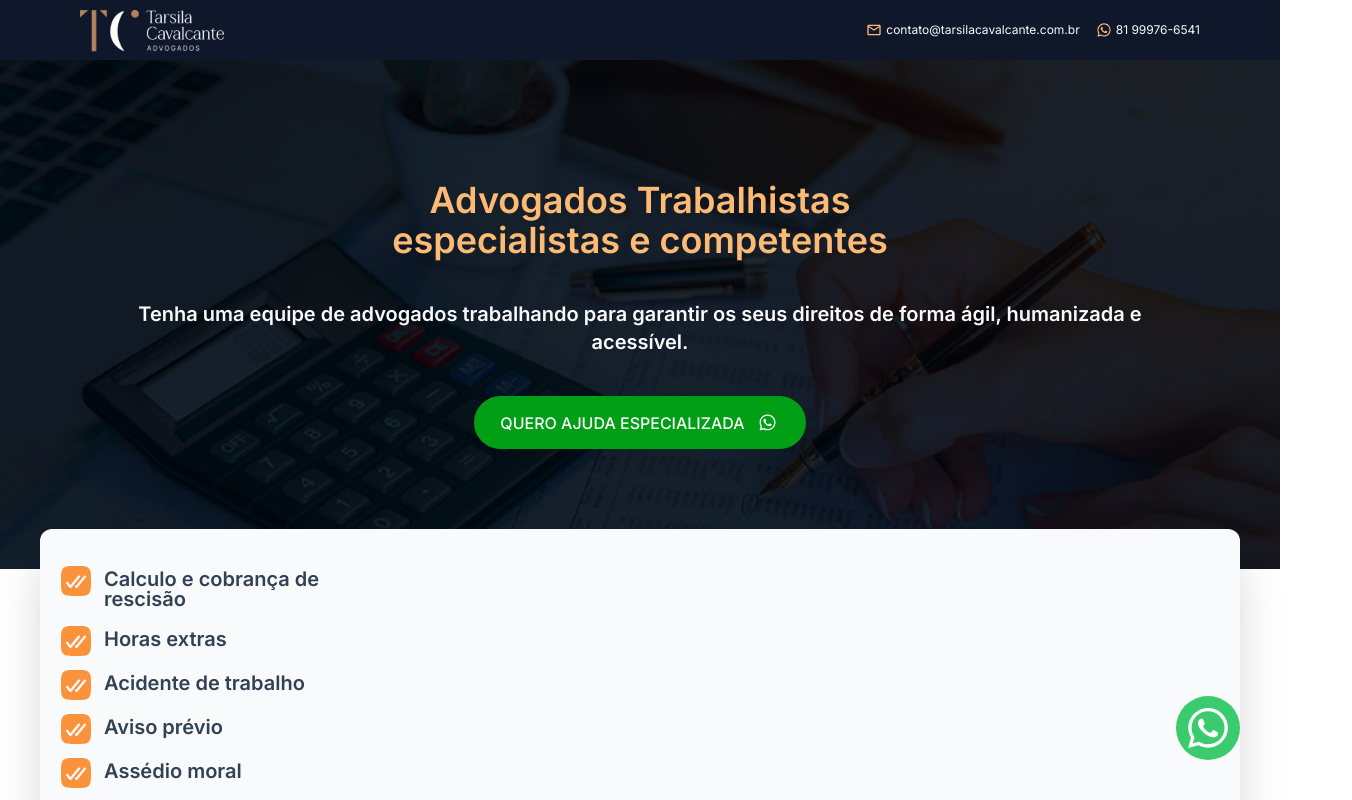
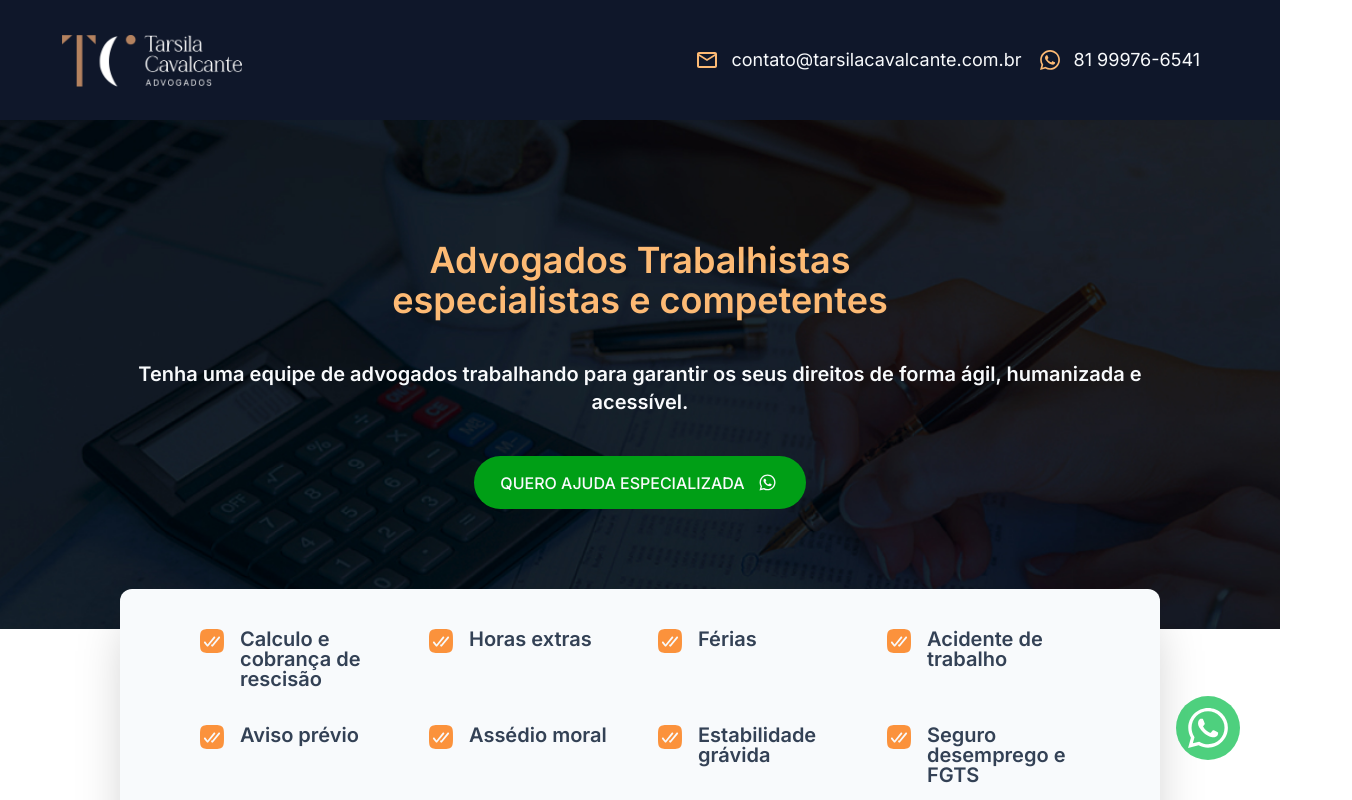
Before and after one commit to matheusmfl/tarsila-cavalcante-advogada, a Next.js app: page /trabalhista in a window 1280 px wide. Shown: the top 800 px of the page, 1352 px wide, since content can reach past the window. Built offline with nearby package versions, Linux system fonts and the light colour scheme.

Commit message:
Update Links Whatsapp

```diff
--- a/src/app/components/CtaSection.tsx
+++ b/src/app/components/CtaSection.tsx
@@ -24,7 +24,7 @@ export function CtaSection() {
        items-center justify-center bg-green-600 hover:bg-green-700 text-slate-50 uppercase rounded-md"
         >
           <a
-            href="https://wa.me/5581999766541?text=Doutora%20Tarsila%20quero%20resolver%20meu%20FIES."
+            href="https://wa.me/5581999766541?text=Quero%20falar%20com%20um%20advogado%20especialista."
             target="_blank"
             rel="noreferrer"
           >
--- a/src/app/components/Footer.tsx
+++ b/src/app/components/Footer.tsx
@@ -8,7 +8,7 @@ export function Footer() {
         <div className="flex mt-2 gap-3 text-center items-center lg:mt-0 justify-center">
           <Icon icon="ic:outline-email" className="h-6 w-6 text-orange-300" />
           <a
-            href="https://wa.me/5581999766541?text=Doutora%20Tarsila%20quero%20resolver%20meu%20FIES."
+            href="https://wa.me/5581999766541?text=Quero%20falar%20com%20um%20advogado%20especialista."
             target="_blank"
             className="font-roboto font-normal font-medium:text-base text-sm text-slate-50"
             rel="noreferrer"
@@ -22,7 +22,7 @@ export function Footer() {
             className="h-6 w-6 text-orange-300"
           />
           <a
-            href="https://wa.me/5581999766541?text=Doutora%20Tarsila%20quero%20resolver%20meu%20FIES."
+            href="https://wa.me/5581999766541?text=Quero%20falar%20com%20um%20advogado%20especialista."
             target="_blank"
             className="font-roboto font-normal font-medium:text-base text-sm text-slate-50"
             rel="noreferrer"
--- a/src/app/components/Header.tsx
+++ b/src/app/components/Header.tsx
@@ -45,7 +45,7 @@ export function Header() {
                 className="h-6 w-6 text-orange-300"
               />
               <a
-                href="https://wa.me/5581999766541?text=Doutora%20Tarsila%20quero%20resolver%20meu%20FIES."
+                href="https://wa.me/5581999766541?text=Quero%20falar%20com%20um%20advogado%20especialista."
                 target="_blank"
                 className="font-roboto font-normal font-medium:text-base text-sm text-slate-50"
                 rel="noreferrer"
@@ -60,7 +60,7 @@ export function Header() {
         aria-label="Chamada para o whatsapp da advogada Tarsila"
         className="rounded-full h-16 w-16 fixed right-2 bottom-2 lg:right-10 animate-pulse lg:bottom-10 bg-green-500 flex items-center justify-center"
       >
-        <a href="https://wa.me/5581999766541?text=Doutora%20Tarsila%20quero%20resolver%20meu%20FIES.">
+        <a href="https://wa.me/5581999766541?text=Quero%20falar%20com%20um%20advogado%20especialista.">
           <Image src={iconWhatsappWhite} alt="" className="h-12 w-12" />
         </a>
       </button>
--- a/src/app/components/HeroSection.tsx
+++ b/src/app/components/HeroSection.tsx
@@ -36,7 +36,7 @@ export function HeroSection() {
        items-center justify-center lg:w-80 bg-green-600 hover:bg-green-700 text-slate-50 uppercase rounded-md"
         >
           <a
-            href="https://wa.me/5581999766541?text=Doutora%20Tarsila%20quero%20resolver%20meu%20FIES."
+            href="https://wa.me/5581999766541?text=Quero%20falar%20com%20um%20advogado%20especialista."
             target="_blank"
             rel="noreferrer"
           >
--- a/src/app/components/divorcio/HeaderDivorcio.tsx
+++ b/src/app/components/divorcio/HeaderDivorcio.tsx
@@ -45,7 +45,7 @@ export function HeaderDivorcio() {
                 className="h-4 w-4 text-orange-300"
               />
               <a
-                href="https://wa.me/5581999766541?text=Doutora%20Tarsila%20quero%20resolver%20meu%20FIES."
+                href="https://wa.me/5581999766541?text=Quero%20falar%20com%20um%20advogado%20especialista."
                 target="_blank"
                 className="font-roboto font-normal font-medium:text-base text-xs text-slate-50"
                 rel="noreferrer"
@@ -60,7 +60,7 @@ export function HeaderDivorcio() {
         aria-label="Chamada para o whatsapp da advogada Tarsila"
         className="rounded-full z-50 h-16 w-16 fixed right-2 bottom-2 lg:right-10 animate-pulse lg:bottom-10 bg-green-500 flex items-center justify-center"
       >
-        <a href="https://wa.me/5581999766541?text=Doutora%20Tarsila%20quero%20resolver%20meu%20FIES.">
+        <a href="https://wa.me/5581999766541?text=Quero%20falar%20com%20um%20advogado%20especialista.">
           <Image src={iconWhatsappWhite} alt="" className="h-12 w-12" />
         </a>
       </button>
--- a/src/app/components/trabalhista/HeaderTrabalhista.tsx
+++ b/src/app/components/trabalhista/HeaderTrabalhista.tsx
@@ -7,19 +7,19 @@ import iconWhatsappWhite from '../../../../public/icons/ic_baseline-whatsapp.svg
 export function HeaderTrabalhista() {
   return (
     <header
-      className="flex font-roboto flex-col lg:px-20 px-6 py-6 xl:py-[10px] items-center justify-center bg-slate-900 w-full
+      className="flex font-roboto flex-col lg:px-20 px-6 py-6  lg:py-10 items-center justify-center bg-slate-900 w-full
     "
     >
       <div
         className="flex lg:flex-row lg:justify-between lg:w-full
        flex-col gap-4 items-center justify-center"
       >
-        <div className="h-10 w-36">
+        <div className="h-10 w-36 lg:scale-125">
           <Image src={logo} alt="Logo Empresa Advocacia" />
         </div>
         <div>
           <nav className="flex gap-2  lg:flex lg:gap-4">
-            <div className="flex  gap-1 text-center items-center justify-center lg:mt-0">
+            <div className="flex  gap-1 lg:gap-3 text-center items-center justify-center lg:mt-0">
               {/* <Icon
                 icon="ic:outline-email"
                 className="h-4 w-4 text-orange-300"
@@ -27,27 +27,27 @@ export function HeaderTrabalhista() {
               <Image
                 src={iconMail}
                 alt=""
-                className="h-4 w-4 text-orange-300"
+                className="h-4 w-4 lg:h-6 lg:w-6 text-orange-300"
               />
               <a
                 href="mailto:contato@tarsilacavalcante.com.br"
                 target="_blank"
-                className="font-roboto font-normal font-medium:text-base text-xs text-slate-50"
+                className="font-roboto font-normal font-medium:text-base text-xs lg:text-lg text-slate-50"
                 rel="noreferrer"
               >
                 contato@tarsilacavalcante.com.br
               </a>
             </div>
-            <div className="flex  gap-1 text-center items-center justify-center lg:mt-0">
+            <div className="flex  gap-1 lg:gap-3 text-center items-center justify-center  lg:mt-0">
               <Image
                 src={iconWhatsapp}
                 alt=""
-                className="h-4 w-4 text-orange-300"
+                className="h-4 w-4 text-orange-300 lg:h-6 lg:w-6"
               />
               <a
-                href="https://wa.me/5581999766541?text=Doutora%20Tarsila%20quero%20resolver%20meu%20FIES."
+                href="https://wa.me/5581999766541?text=Doutora%20Tarsila,%20quero%20acessoria%20Juridica."
                 target="_blank"
-                className="font-roboto font-normal font-medium:text-base text-xs text-slate-50"
+                className="font-roboto font-normal font-medium:text-base text-xs text-slate-50 lg:text-lg"
                 rel="noreferrer"
               >
                 81 99976-6541
@@ -60,7 +60,7 @@ export function HeaderTrabalhista() {
         aria-label="Chamada para o whatsapp da advogada Tarsila"
         className="rounded-full z-50 h-16 w-16 fixed right-2 bottom-2 lg:right-10 animate-pulse lg:bottom-10 bg-green-500 flex items-center justify-center"
       >
-        <a href="https://wa.me/5581999766541?text=Doutora%20Tarsila%20quero%20resolver%20meu%20FIES.">
+        <a href="https://wa.me/5581999766541?text=Quero%20falar%20com%20um%20advogado%20especialista.">
           <Image src={iconWhatsappWhite} alt="" className="h-12 w-12" />
         </a>
       </button>
--- a/src/app/components/trabalhista/Section1.tsx
+++ b/src/app/components/trabalhista/Section1.tsx
@@ -3,83 +3,110 @@ import check from '../../../assets/orange-check.svg'
 
 export function Section1() {
   return (
-    <section className="px-10 pb-[40px] flex items-center justify-center w-full">
+    <section className="px-4 pb-[40px] lg:px-[120px] flex items-center justify-center w-full">
       {/* Container dos cards */}
-      <div className="w-full flex flex-col bg-slate-50 py-10 px-6 rounded-xl shadow-2xl gap-5 -translate-y-10 z-30">
+      <div className="w-full flex md:grid md:grid-cols-3 md:grid-rows-3 lg:grid lg:grid-cols-4 lg:gap-9 lg:px-20 lg:py-10 lg:grid-rows-3 flex-col bg-slate-50 py-10 px-6 rounded-xl shadow-2xl gap-5 -translate-y-10 z-30">
         {/* Separador */}
         <div className="flex gap-4">
-          <div className="h-full items-start justify-start">
-            <Image src={check} alt="Check" className="scale-125" />
-          </div>
-          <span className="pr-4 text-slate-700 font-inter text-xl font-semibold leading-[20px]">
+          <Image
+            src={check}
+            alt="Check"
+            className="scale-100 h-[24px] w-[24px] md:scale-100"
+          />
+          <span className="pr-4 md:pr-0 text-slate-700 font-inter text-xl font-semibold leading-[20px]">
             Calculo e cobrança de
-            <br /> rescisão
+            <br className="md:hidden" /> rescisão
           </span>
         </div>
         {/* Separador */}
         <div className="flex gap-4">
-          <div className="h-full items-start justify-start">
-            <Image src={check} alt="Check" className="scale-125" />
-          </div>
-          <span className="pr-4 text-slate-700 font-inter text-xl font-semibold leading-[20px]">
+          <Image
+            src={check}
+            alt="Check"
+            className="scale-100 h-[24px] w-[24px] md:scale-100"
+          />
+          <span className="pr-4 md:pr-0 text-slate-700 font-inter text-xl font-semibold leading-[20px]">
             Horas extras
+          </span>
+        </div>
+
+        <div className="flex gap-4">
+          <Image
+            src={check}
+            alt="Check"
+            className="scale-100 h-[24px] w-[24px] md:scale-100"
+          />
+          <span className="pr-4 md:pr-0 text-slate-700 font-inter text-xl font-semibold leading-[20px]">
+            Férias
           </span>
         </div>
 
         {/* Separador */}
         <div className="flex gap-4">
-          <div className="h-full items-start justify-start">
-            <Image src={check} alt="Check" className="scale-125" />
-          </div>
-          <span className="pr-4 text-slate-700 font-inter text-xl font-semibold leading-[20px]">
+          <Image
+            src={check}
+            alt="Check"
+            className="scale-100 h-[24px] w-[24px] md:scale-100"
+          />
+          <span className="pr-4 md:pr-0 text-slate-700 font-inter text-xl font-semibold leading-[20px]">
             Acidente de trabalho
           </span>
         </div>
         {/* Separador */}
         <div className="flex gap-4">
-          <div className="h-full items-start justify-start">
-            <Image src={check} alt="Check" className="scale-125" />
-          </div>
-          <span className="pr-4 text-slate-700 font-inter text-xl font-semibold leading-[20px]">
+          <Image
+            src={check}
+            alt="Check"
+            className="scale-100 h-[24px] w-[24px] md:scale-100"
+          />
+          <span className="pr-4 md:pr-0 text-slate-700 font-inter text-xl font-semibold leading-[20px]">
             Aviso prévio
           </span>
         </div>
         {/* Separador */}
         <div className="flex gap-4">
-          <div className="h-full items-start justify-start">
-            <Image src={check} alt="Check" className="scale-125" />
-          </div>
-          <span className="pr-4 text-slate-700 font-inter text-xl font-semibold leading-[20px]">
+          <Image
+            src={check}
+            alt="Check"
+            className="scale-100 h-[24px] w-[24px] md:scale-100"
+          />
+          <span className="pr-4 md:pr-0 text-slate-700 font-inter text-xl font-semibold leading-[20px]">
             Assédio moral
           </span>
         </div>
         {/* Separador */}
         <div className="flex gap-4">
-          <div className="h-full items-start justify-start">
-            <Image src={check} alt="Check" className="scale-125" />
-          </div>
-          <span className="pr-4 text-slate-700 font-inter text-xl font-semibold leading-[20px]">
+          <Image
+            src={check}
+            alt="Check"
+            className="scale-100 h-[24px] w-[24px] md:scale-100"
+          />
+          <span className="pr-4 md:pr-0 text-slate-700 font-inter text-xl font-semibold leading-[20px]">
             Estabilidade grávida
           </span>
         </div>
         {/* Separador */}
         <div className="flex gap-4">
-          <div className="h-full items-start justify-start">
-            <Image src={check} alt="Check" className="scale-125" />
-          </div>
-          <span className="pr-4 text-slate-700 font-inter text-xl font-semibold leading-[20px]">
-            Seguro desemprego <br /> e FGTS
+          <Image
+            src={check}
+            alt="Check"
+            className="scale-100 h-[24px] w-[24px] md:scale-100"
+          />
+          <span className="pr-4 md:pr-0 text-slate-700 font-inter text-xl font-semibold leading-[20px]">
+            Seguro desemprego <br className="md:hidden" /> e FGTS
           </span>
         </div>
 
         {/* Separador */}
         <div className="flex gap-4">
-          <div className="h-full items-start justify-start">
-            <Image src={check} alt="Check" className="scale-125" />
-          </div>
-          <span className="pr-4 text-slate-700 font-inter text-xl font-semibold leading-[20px]">
+          <Image
+            src={check}
+            alt="Check"
+            className="scale-100 h-[24px] w-[24px] md:scale-100"
+          />
+          <span className="pr-4 md:pr-0 text-slate-700 font-inter text-xl font-semibold leading-[20px]">
             Registro da Carteira
-            <br /> de Trabalho
+            <br className="md:hidden" /> de Trabalho
           </span>
         </div>
       </div>
--- a/src/app/components/trabalhista/Section2.tsx
+++ b/src/app/components/trabalhista/Section2.tsx
@@ -6,12 +6,12 @@ export function Section2() {
   return (
     <>
       {/* Main Container */}
-      <div className="px-6 pb-10 flex flex-col gap-6 xl:flex-row xl:px-[120px]">
+      <div className="px-6 pb-10 flex flex-col gap-6 xl:flex-row xl:px-[120px] xl:w-full xl:gap-60">
         {/* Texto1 */}
 
         {/* Container para XL */}
-        <div className="xl:w-[580px]">
-          <span className="text-slate-700 font-roboto text-xl font-medium leading-6 ">
+        <div className="xl:w-[580px] xl:pt-20">
+          <span className="text-slate-700 font-roboto text-2xl font-medium leading-6 ">
             <strong>Conte com uma especialista.</strong> Não cometa o erro de
             contratar profissionais generalistas. Tenha uma equipe especializada
             e atenciosa representando o seu caso.
--- a/src/app/components/trabalhista/SectionAccordeon.tsx
+++ b/src/app/components/trabalhista/SectionAccordeon.tsx
@@ -3,7 +3,7 @@ import { CtaButton } from '../divorcio/microComponents/CtaButton'
 
 export function SectionAccordeon() {
   return (
-    <section className="bg-slate-100 px-6 py-10 flex flex-col gap-7 w-full">
+    <section className="bg-slate-100 px-6 py-10 flex flex-col gap-7 w-full lg:px-32 lg:py-20">
       <div className="w-full">
         <Accordeon type="trabalhista" />
       </div>
--- a/src/app/components/trabalhista/SectionDividerForm.tsx
+++ b/src/app/components/trabalhista/SectionDividerForm.tsx
@@ -1,3 +1,5 @@
 export function SectionDividerForm() {
-  return <div className="h-[280px] bg-divider-img w-full bg-cover"></div>
+  return (
+    <div className="h-[280px] lg:h-[400px] lg:bg-center bg-divider-img w-full bg-cover"></div>
+  )
 }
```
Also changed, not shown: src/app/components/divorcio/FormComponent.tsx (+4 -4 lines).
